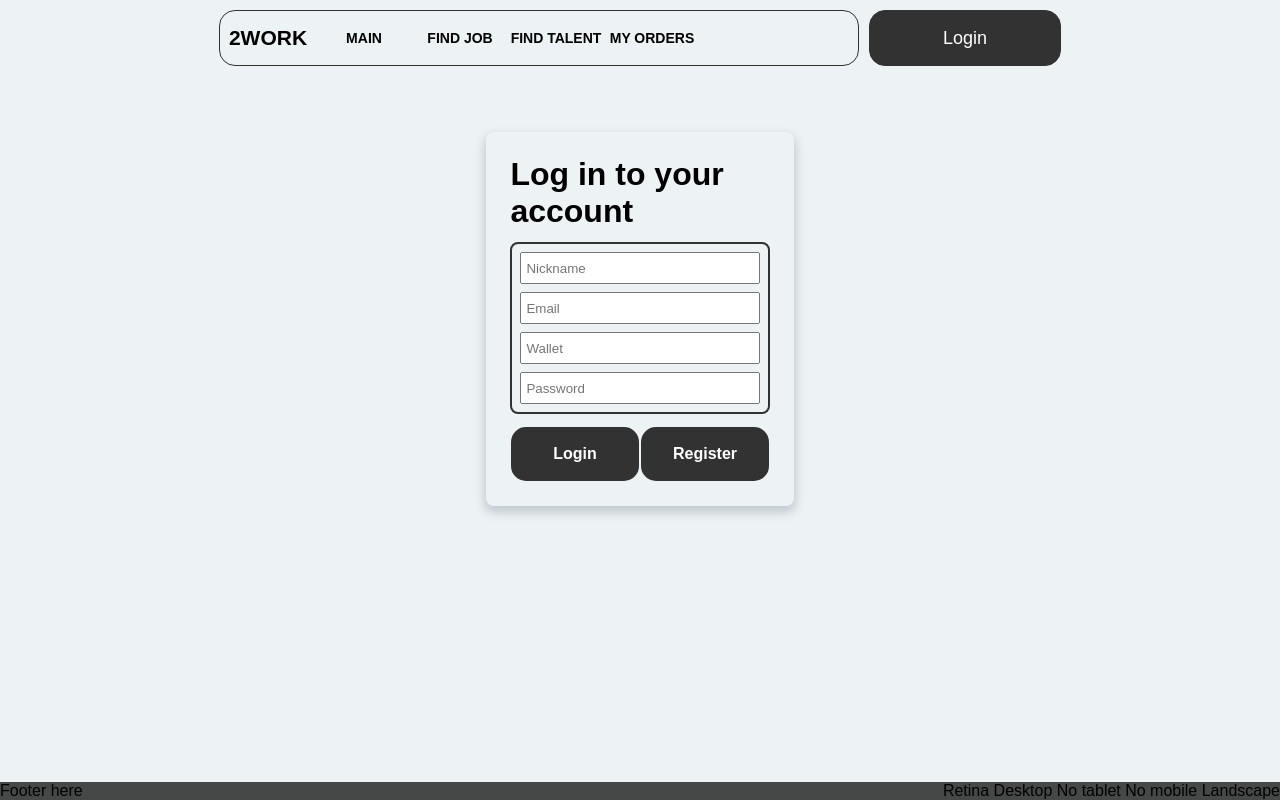
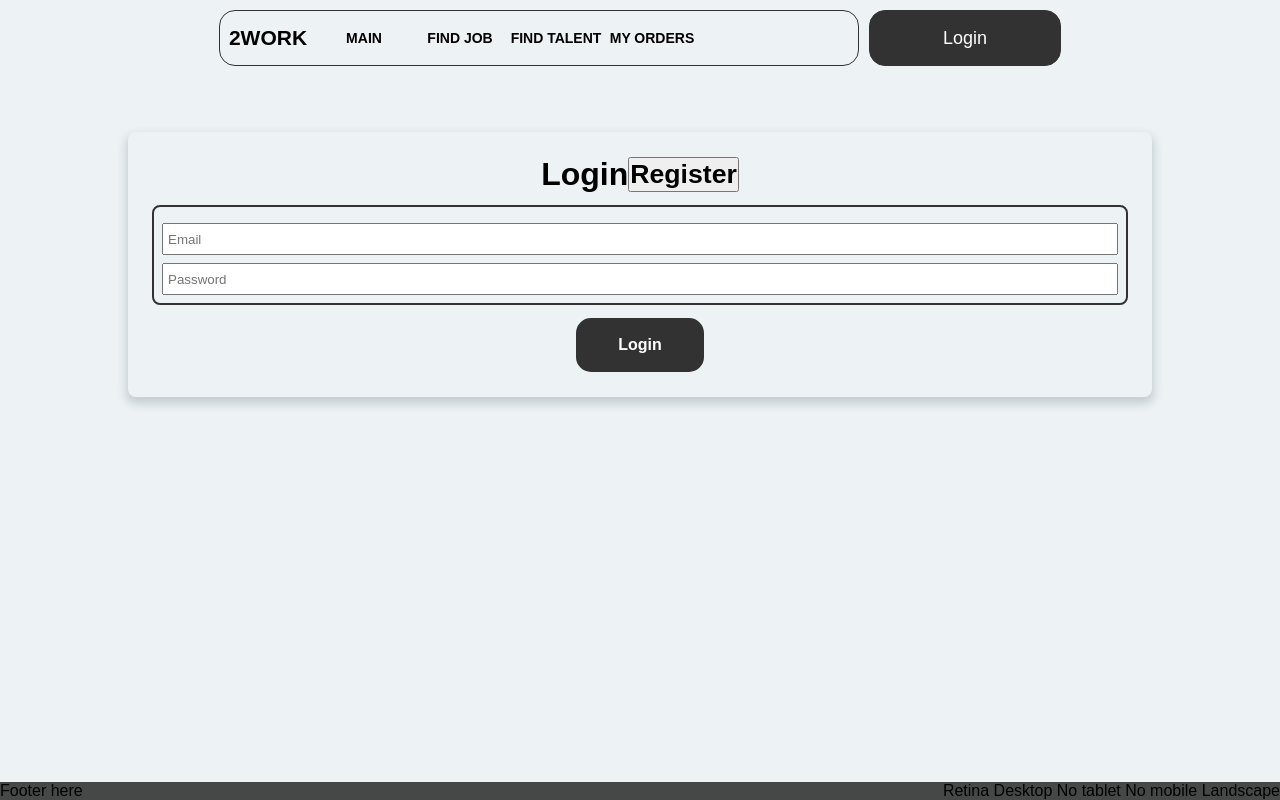
Before and after one commit to is-paranoia/2work.shop, a React (Create React App) app in the folder frontend/: page /auth/login in a window 1280 px wide. Built offline with nearby package versions, Linux system fonts and the light colour scheme; no server answers; the HTML template or start-up script is replaced by a standard one; a web font is replaced by a local one.

Commit message:
Rework login, register, logout forms

```diff
--- a/frontend/src/components/Header/Navbar/UserInfo/UserInfo.js
+++ b/frontend/src/components/Header/Navbar/UserInfo/UserInfo.js
@@ -42,7 +42,7 @@ const UserInfo = () => {
 
     return (
         <div className="UserInfo">
-                {(authUser.token !== null)? <div>{authUser.nickname} <button className="logoutBtn" onClick={logoutHandler}>X</button></div> : <Link className="linkLogin" to={"/auth/login"}>Login</Link>}
+                {(authUser.token !== null)? <div>{authUser.nickname} <Link className="" to={"/auth/login"}>Logout</Link></div> : <Link className="linkLogin" to={"/auth/login"}>Login</Link>}
         </div>
     )
 }
--- a/frontend/src/pages/AuthPage/AuthPage.js
+++ b/frontend/src/pages/AuthPage/AuthPage.js
@@ -3,72 +3,21 @@ import {Link, Navigate, useNavigate} from "react-router-dom";
 import "./AuthPage.css";
 import {observer} from "mobx-react-lite"
 import authUser from "../../store/authUser";
+import LogoutForm from "./LogoutForm/LogoutForm";
+import RegisterForm from "./RegisterForm/RegisterForm";
+import LoginForm from "./LoginForm/LoginForm";
 
 const AuthPage = () => {
     const navigate = useNavigate();
+    const [showRegister, setShowRegister] = useState(false)
 
-    const [form, setForm] = useState({
-        nickname: "",
-        email: "",
-        wallet: "",
-        password: ""
-    })
-
-    const changeHandler = event => {
-        setForm({...form, [event.target.name]: event.target.value})
-    }
-
-    const loginHandler = async () => {
-        try {
-            const data = await fetch('/auth/login', {
-                headers: {
-                    'Accept': 'application/json',
-                    'Content-Type': 'application/json'
-                  },
-                body: JSON.stringify({...form}),
-                method: "POST"}).then(response=>{
-                    return response.json();
-                }).then(userData=>{
-                    console.log("userData", userData)
-                    authUser.login(userData.token, userData.userId, userData.nickname, userData.roleId)
-                    navigate("..", { replace: true })
-                })
-                console.log("DATA HERE", data);
-        } catch (e) {
-            console.log(e)
-        }
-    }
-
-    const registerHandler = async () => {
-        try {
-            const data = await fetch('/auth/register', {
-                headers: {
-                    'Accept': 'application/json',
-                    'Content-Type': 'application/json'
-                  },
-                body: JSON.stringify({...form}),
-                method: "POST"})
-            console.log("Data", data)
-        } catch (e) {
-            console.log(e)
-        }
-    }
+    useEffect(() => {
+    }, [showRegister])
 
     return (
         <div className="AuthPage">
-           <div className="authForm">
-               <h1>Log in to your account</h1>
-               <div className="auth-fields">
-                    <input className="nickname-field" name="nickname" placeholder="Nickname" onChange={changeHandler} />
-                    <input className="email-field" name="email" placeholder="Email" onChange={changeHandler} />
-                    <input className="wallet-field" name="wallet" placeholder="Wallet" onChange={changeHandler} />
-                    <input className="password-field" name="password" placeholder="Password" onChange={changeHandler} />
-               </div>
-               <div className="btn-group">
-                   <button className="button-27" onClick={loginHandler}>Login</button>
-                   <button className="button-27" onClick={registerHandler}>Register</button>
-               </div>
-           </div>
+            { authUser.isAuthenticated ? <LogoutForm /> : showRegister ?
+            <RegisterForm setShowRegister={setShowRegister}/> : <LoginForm setShowRegister={setShowRegister}/>}
         </div>
     )
 }
--- /dev/null
+++ b/frontend/src/pages/AuthPage/LoginForm/LoginForm.css
@@ -0,0 +1,39 @@
+.LoginForm {
+    display: flex;
+    flex-direction: column;
+    align-items: center;
+    padding: 24px;
+    margin: 56px auto auto auto;
+    -webkit-box-shadow: 0px 5px 10px 2px rgba(34, 60, 80, 0.2);
+    -moz-box-shadow: 0px 5px 10px 2px rgba(34, 60, 80, 0.2);
+    box-shadow: 0px 5px 10px 2px rgba(34, 60, 80, 0.2);
+    border-radius: 8px;
+    overflow: hidden;
+    box-sizing: border-box;
+    width: 30%;
+}
+
+.changeForm {
+    display: flex;
+    align-items: center;
+    justify-content: center;
+    width: 100%;
+}
+
+@media only screen and (max-width: 1440px) {
+    .LoginForm {
+      width: 100%;
+    }
+}
+
+@media only screen and (min-width: 1440px) {
+    .LoginForm {
+        width: 30%;
+    }
+  }
+
+@media only screen and (min-width: 1920px) {
+    .LoginForm {
+        width: 30%;
+    }
+}
--- /dev/null
+++ b/frontend/src/pages/AuthPage/LoginForm/LoginForm.js
@@ -0,0 +1,57 @@
+import React, {useState, useEffect, useContext} from "react";
+import {Link, Navigate, useNavigate} from "react-router-dom";
+import "./LoginForm.css";
+import {observer} from "mobx-react-lite"
+import authUser from "../../../store/authUser";
+
+const LoginForm = ({setShowRegister}) => {
+    const navigate = useNavigate();
+
+    const [form, setForm] = useState({
+        email: "",
+        password: ""
+    })
+
+    const changeHandler = event => {
+        setForm({...form, [event.target.name]: event.target.value})
+    }
+
+    const loginHandler = async () => {
+        try {
+            const data = await fetch('/auth/login', {
+                headers: {
+                    'Accept': 'application/json',
+                    'Content-Type': 'application/json'
+                  },
+                body: JSON.stringify({...form}),
+                method: "POST"}).then(response=>{
+                    return response.json();
+                }).then(userData=>{
+                    authUser.login(userData.token, userData.userId, userData.nickname, userData.roleId)
+                    navigate("..", { replace: true })
+                })
+                console.log("DATA HERE", data);
+        } catch (e) {
+            console.log(e)
+        }
+    }
+
+    const changeShowHandler = event => {
+        setShowRegister(true)
+    }
+
+    return (
+        <div className="LoginForm">
+               <div className="changeForm"><h1>Login</h1><button onClick={changeShowHandler}><h1>Register</h1></button></div>
+               <div className="auth-fields">
+                    <input className="email-field" name="email" placeholder="Email" onChange={changeHandler} />
+                    <input className="password-field" name="password" placeholder="Password" onChange={changeHandler} />
+               </div>
+               <div className="btn-group">
+                   <button className="button-27" onClick={loginHandler}>Login</button>
+               </div>
+        </div>
+    )
+}
+
+export default observer (LoginForm)
--- /dev/null
+++ b/frontend/src/pages/AuthPage/LogoutForm/LogoutForm.css
@@ -0,0 +1,14 @@
+.LogoutForm {
+    display: flex;
+    flex-direction: column;
+    align-items: center;
+    padding: 24px;
+    margin: 56px auto auto auto;
+    -webkit-box-shadow: 0px 5px 10px 2px rgba(34, 60, 80, 0.2);
+    -moz-box-shadow: 0px 5px 10px 2px rgba(34, 60, 80, 0.2);
+    box-shadow: 0px 5px 10px 2px rgba(34, 60, 80, 0.2);
+    border-radius: 8px;
+    overflow: hidden;
+    box-sizing: border-box;
+    width: 30%;
+}
--- /dev/null
+++ b/frontend/src/pages/AuthPage/LogoutForm/LogoutForm.js
@@ -0,0 +1,21 @@
+import React, {useState, useEffect, useContext} from "react";
+import {Link, Navigate, useNavigate} from "react-router-dom";
+import "./LogoutForm.css";
+import {observer} from "mobx-react-lite"
+import authUser from "../../../store/authUser";
+
+const LogoutForm = () => {
+    const navigate = useNavigate();
+
+    const logoutHandler = event => {
+        authUser.logout()
+    }
+
+    return (
+        <div className="LogoutForm">
+            <button onClick={logoutHandler}>Logout</button>
+        </div>
+    )
+}
+
+export default observer (LogoutForm)
--- /dev/null
+++ b/frontend/src/pages/AuthPage/RegisterForm/RegisterForm.css
@@ -0,0 +1,39 @@
+.RegisterForm {
+    display: flex;
+    flex-direction: column;
+    align-items: center;
+    padding: 24px;
+    margin: 56px auto auto auto;
+    -webkit-box-shadow: 0px 5px 10px 2px rgba(34, 60, 80, 0.2);
+    -moz-box-shadow: 0px 5px 10px 2px rgba(34, 60, 80, 0.2);
+    box-shadow: 0px 5px 10px 2px rgba(34, 60, 80, 0.2);
+    border-radius: 8px;
+    overflow: hidden;
+    box-sizing: border-box;
+    width: 30%;
+}
+
+.changeForm {
+    display: flex;
+    align-items: center;
+    justify-content: center;
+    width: 100%;
+}
+
+@media only screen and (max-width: 1440px) {
+    .RegisterForm {
+      width: 100%;
+    }
+}
+
+@media only screen and (min-width: 1440px) {
+    .RegisterForm {
+        width: 30%;
+    }
+  }
+
+@media only screen and (min-width: 1920px) {
+    .RegisterForm {
+        width: 30%;
+    }
+}
--- /dev/null
+++ b/frontend/src/pages/AuthPage/RegisterForm/RegisterForm.js
@@ -0,0 +1,53 @@
+import React, {useState, useEffect, useContext} from "react";
+import {Link, Navigate, useNavigate} from "react-router-dom";
+import "./RegisterForm.css";
+import {observer} from "mobx-react-lite"
+import authUser from "../../../store/authUser";
+
+const RegisterForm = ({setShowRegister}) => {
+    const navigate = useNavigate();
+
+    const [form, setForm] = useState({
+        nickname: "",
+        email: "",
+        password: ""
+    })
+
+    const changeHandler = event => {
+        setForm({...form, [event.target.name]: event.target.value})
+    }
+
+    const registerHandler = async () => {
+        try {
+            const data = await fetch('/auth/register', {
+                headers: {
+                    'Accept': 'application/json',
+                    'Content-Type': 'application/json'
+                  },
+                body: JSON.stringify({...form}),
+                method: "POST"})
+        } catch (e) {
+            console.log(e)
+        }
+    }
+
+    const changeShowHandler = event => {
+        setShowRegister(false)
+    }
+
+    return (
+        <div className="RegisterForm">
+               <div className="changeForm"><button onClick={changeShowHandler}><h1>Login</h1></button><h1>Register</h1></div>
+               <div className="auth-fields">
+                    <input className="nickname-field" name="nickname" placeholder="Nickname" onChange={changeHandler} />
+                    <input className="email-field" name="email" placeholder="Email" onChange={changeHandler} />
+                    <input className="password-field" name="password" placeholder="Password" onChange={changeHandler} />
+               </div>
+               <div className="btn-group">
+                   <button className="button-27" onClick={registerHandler}>Register</button>
+               </div>
+        </div>
+    )
+}
+
+export default observer (RegisterForm)
```
